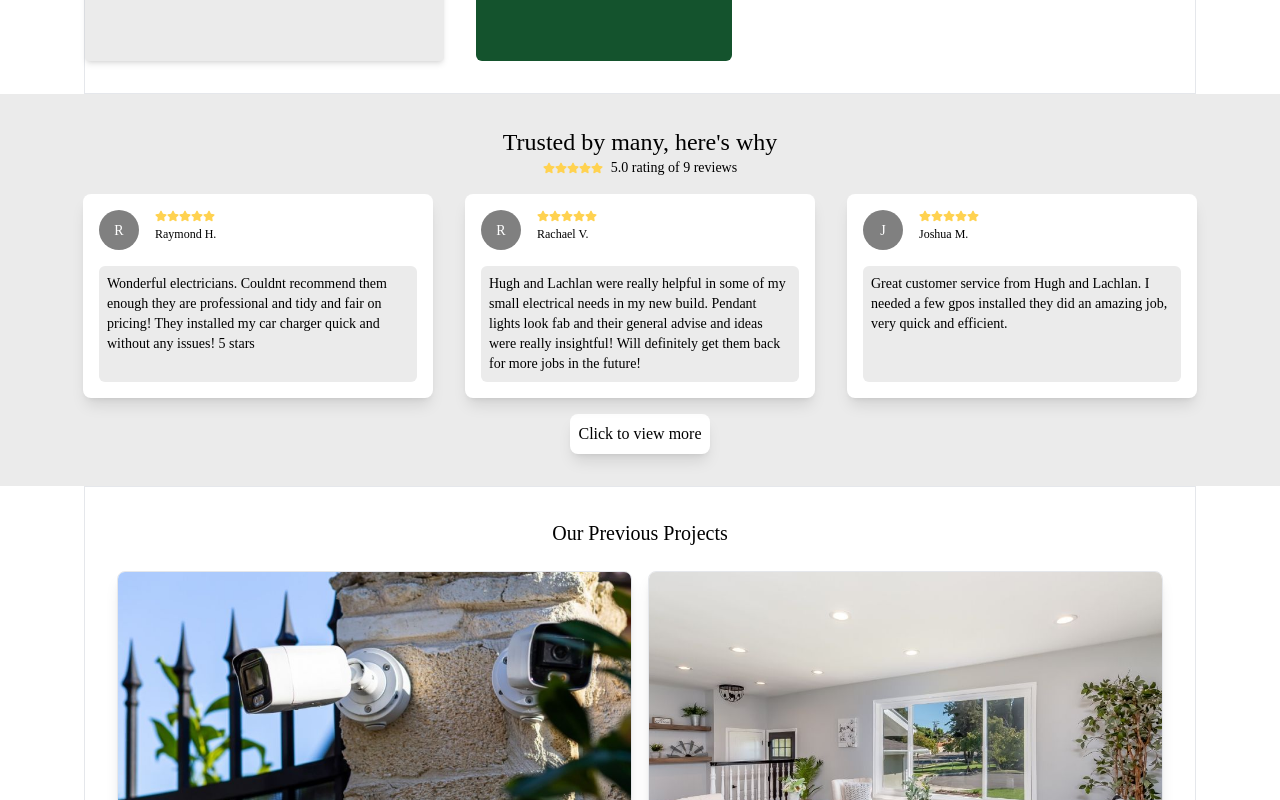
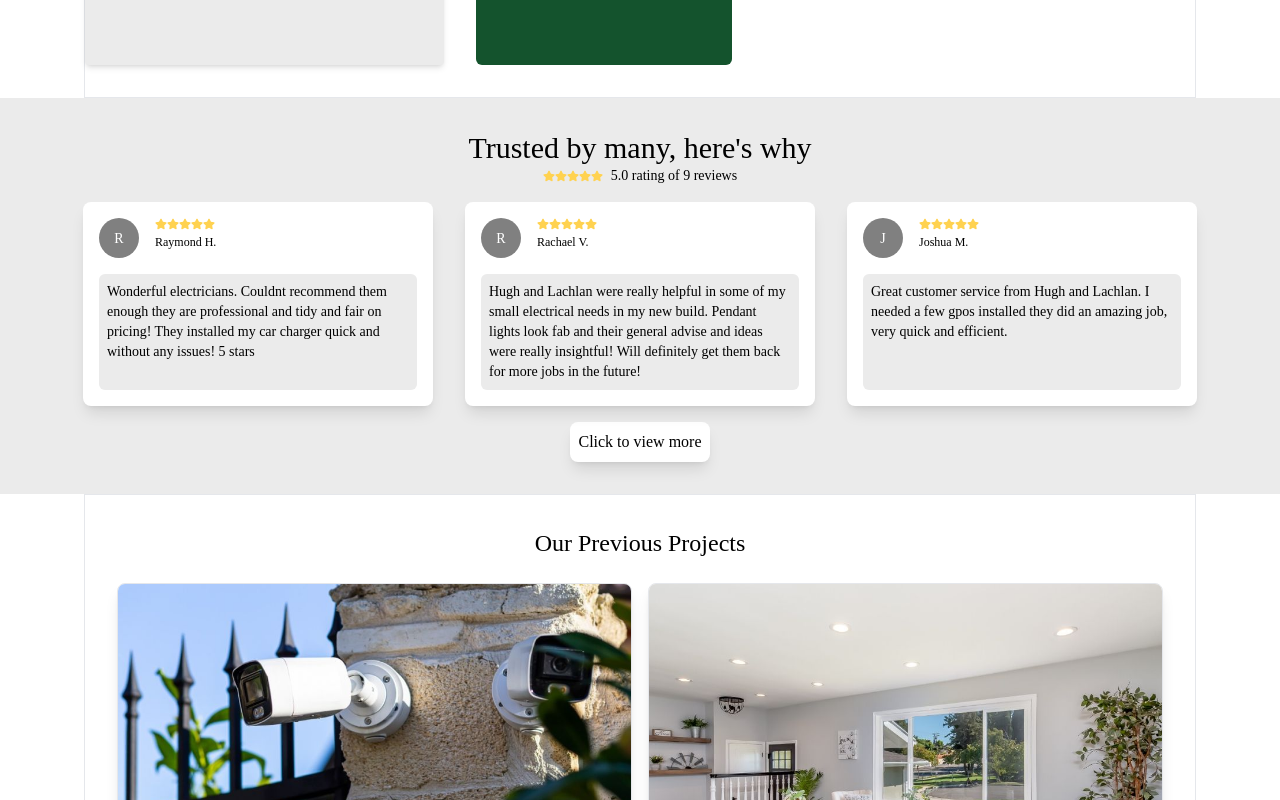
Before and after one commit to Wazmond/next-electricians, a Next.js app: page / in a window 1280 px wide. Shown: the part 1080-1880 px from the top of the page. Built offline with nearby package versions, Linux system fonts and the light colour scheme; a web font is replaced by a local one.

Commit message:
Changed text sizing for the header tags

```diff
--- a/src/app/(frontend)/globals.css
+++ b/src/app/(frontend)/globals.css
@@ -26,13 +26,13 @@
 
 @layer base {
   h1 {
+    @apply text-3xl;
+  }
+  h2 {
     @apply text-2xl;
   }
-  h2 {
+  h3 {
     @apply text-xl;
-  }
-  h3 {
-    @apply text-lg;
   }
   p {
     @apply text-sm;
```
